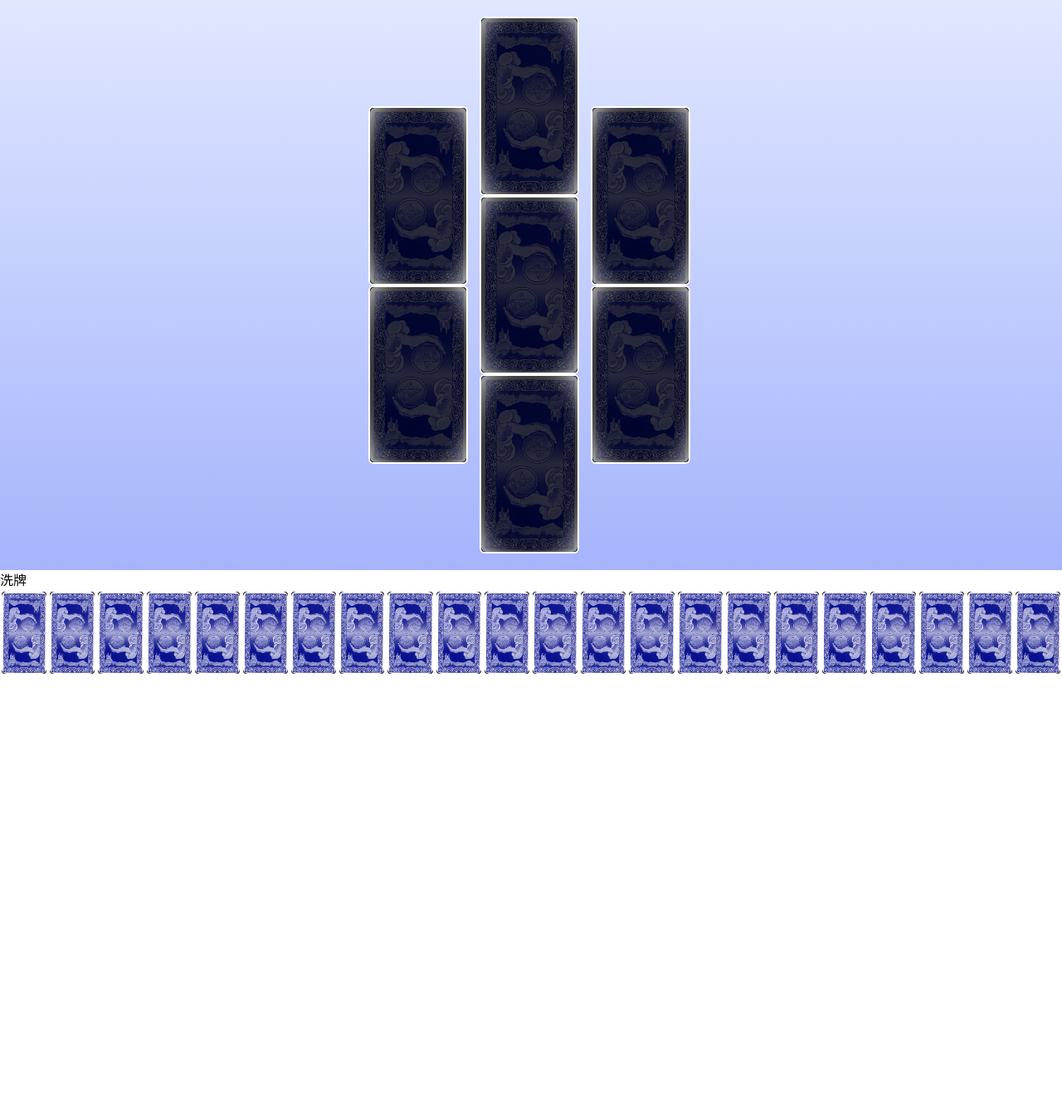
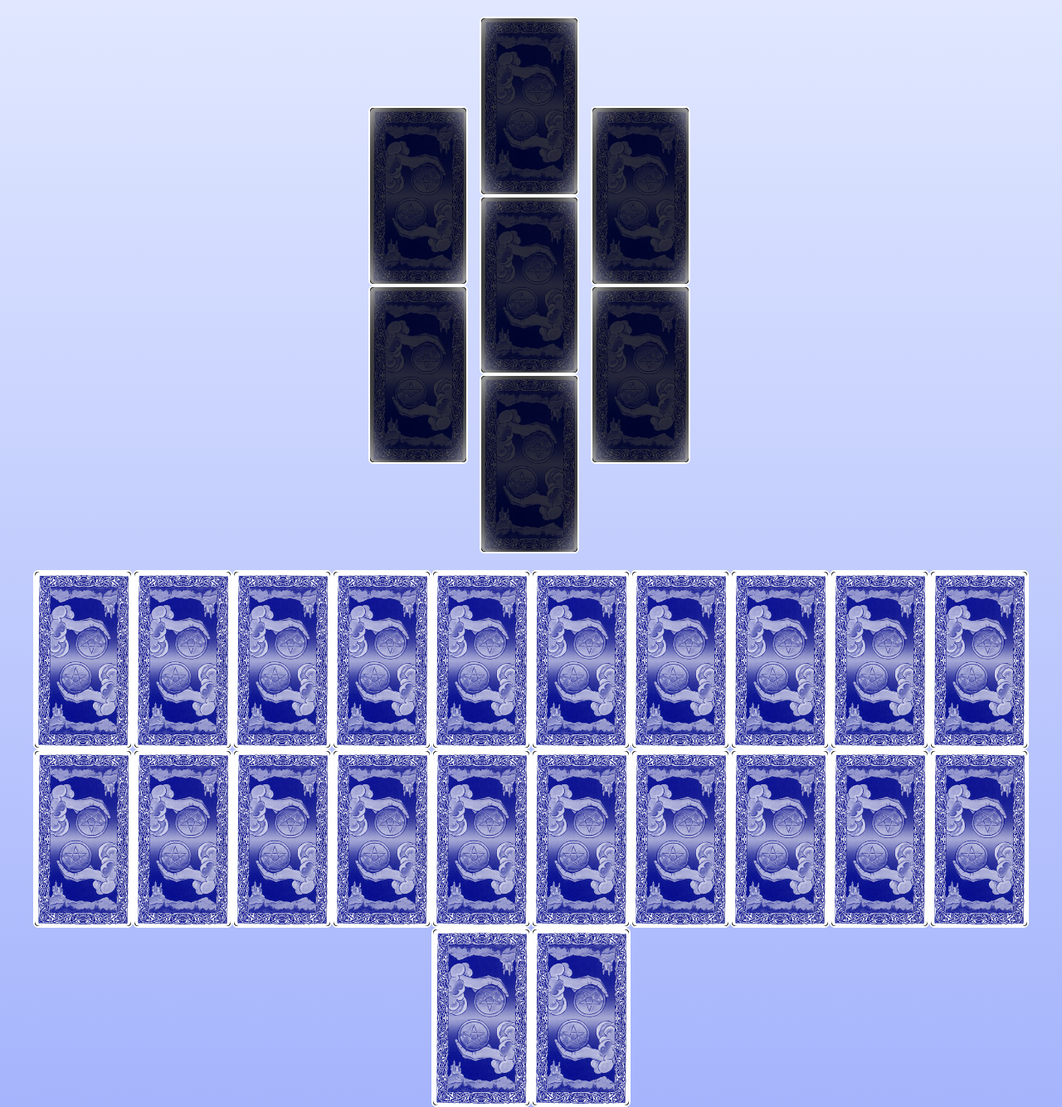
Before and after one commit to sos78819/0712, a React (Vite) app in the folder ta-project/: page / in a window 1280 px wide. Shown: the whole page at 83% size. Before the commit the page ends 814 px from the top, so only its background shows below. Built offline with nearby package versions, Linux system fonts and the light colour scheme.

Commit message:
feat:優化抽卡動畫

```diff
--- a/ta-project/src/App.jsx
+++ b/ta-project/src/App.jsx
@@ -1,15 +1,16 @@
 import { CardDraw } from './components/card-draw';
+import { CardDrawPageContainer } from './components/card-draw-page-container';
 import { CardSpread } from './components/card-spread';
 import { useClickHandler } from "./hook/useClickHandler";
 import './index.css';
 function App() {
-  const {CardDrawHandler,cardList} = useClickHandler()
+  const { CardDrawHandler, cardList, Cards } = useClickHandler()
 
   return (
-    <>
-   <CardSpread cardList={cardList}/>
-   <CardDraw CardDrawHandler={CardDrawHandler}/>
-    </>
+    <CardDrawPageContainer>
+      <CardSpread cardList={cardList} />
+      <CardDraw Cards={Cards} CardDrawHandler={CardDrawHandler} />
+    </CardDrawPageContainer>
   )
 }
 
--- /dev/null
+++ b/ta-project/src/components/card-draw-page-container.jsx
@@ -0,0 +1,6 @@
+
+const CardDrawPageContainer = ({children}) =>{
+  return (<div className="bg-gradient-to-b from-indigo-100 to-indigo-300">{children}</div>)
+}
+
+export { CardDrawPageContainer }
--- a/ta-project/src/components/card-draw.jsx
+++ b/ta-project/src/components/card-draw.jsx
@@ -1,18 +1,18 @@
-import { useCardShuffle } from "../hook/useCardShuffle"
 import { CardImg } from "./card-img"
 import { CardSingle } from "./card-single"
-const CardDraw = ({ CardDrawHandler }) => {
+const CardDraw = ({ CardDrawHandler,Cards }) => {
 
-  const { tarotCards, CardShuffleHandler } = useCardShuffle()
+
 
   return (
     <>
-      <button onClick={() => CardShuffleHandler()} type="button">洗牌</button>
-      <div className="w-full flex  justify-center"  >
 
-        {tarotCards.map((card) => (
-          !card.hidden ?<CardSingle className="bg-black" onClick={() => CardDrawHandler(card.cardId)} key={card.cardId}><CardImg  number="TarDefault"></CardImg></CardSingle>
-          :<CardSingle className="bg-black"  key={card.cardId}><CardImg className="hidden"  number="TarDefault"></CardImg></CardSingle>
+      <div className="w-full flex flex-wrap justify-center"  >
+        {Cards.map((card) => (
+          !card.hidden ?<CardSingle onClick={() => CardDrawHandler(card.cardId)} key={card.cardId}><CardImg number="TarDefault"></CardImg></CardSingle>:
+          !card.style
+          ?<CardSingle key={card.cardId}><CardImg className="hidden"  number="TarDefault"></CardImg></CardSingle>:
+          <CardSingle  key={card.cardId}><CardImg className="up-animation"  number="TarDefault"></CardImg></CardSingle>
         ))}
       </div></>
 
--- a/ta-project/src/components/card-single.jsx
+++ b/ta-project/src/components/card-single.jsx
@@ -1,7 +1,7 @@
 
 import { twMerge } from 'tailwind-merge'
 const CardSingle = ({children,onClick,className,id}) => {
-  return (<div onClick={onClick} id={id} className={twMerge('w-[120px] bg-black border-2 border-white h-auto rounded-md',className)}>
+  return (<div onClick={onClick} id={id} className={twMerge('lg:w-[120px] md:w-[60px] sm:w-[55px] xs:w-[40px]  bg-black border-2 border-white h-auto rounded-md',className)}>
     {children}
   </div>)
 
--- a/ta-project/src/components/card-spread.jsx
+++ b/ta-project/src/components/card-spread.jsx
@@ -5,7 +5,7 @@ import { CardSingle } from "./card-single";
 const CardSpread = ({ cardList }) => {
   console.log('cardList', cardList)
   return (
-    <div className="w-full  flex justify-center items-center bg-gradient-to-b from-indigo-100 to-indigo-300">
+    <div className="w-full  flex justify-center items-center">
       <div className="w-[35%] flex py-5">
         <div className="w-[33%] flex items-center">
           <div className="w-full  flex flex-wrap items-center justify-end">
--- a/ta-project/src/hook/useClickHandler.jsx
+++ b/ta-project/src/hook/useClickHandler.jsx
@@ -1,21 +1,29 @@
 import { useState } from "react";
+import { useCardShuffle } from "./useCardShuffle";
 
 const useClickHandler = () => {
   const [cardList, setCardList] = useState([])
-
+  const { tarotCards } = useCardShuffle()
+  const [Cards, setCards] = useState(tarotCards)
   function CardDrawHandler(number) {
     const position = Math.random() < 0.5;
     const newCard = {
-      card:number,
-      position:position
+      card: number,
+      position: position
     }
-    console.log(number)
+    const newCards = Cards.map((card) =>
+      card.cardId === number ? { ...card, hidden: true, style: true } : { ...card, style: false }
+    );
     if (cardList.length < 7) {
       setCardList(preList => [...preList, newCard])
+      setCards(newCards)
     }
+
+
+
   }
 
-  return { CardDrawHandler, cardList }
+  return { CardDrawHandler, cardList, Cards }
 }
 
 export { useClickHandler };
--- a/ta-project/src/index.css
+++ b/ta-project/src/index.css
@@ -28,6 +28,5 @@
 
 .up-animation {
   animation: up 2s ;
-
   animation-fill-mode: forwards;
 }
--- a/ta-project/tailwind.config.js
+++ b/ta-project/tailwind.config.js
@@ -5,7 +5,16 @@ export default {
     "./src/**/*.{js,ts,jsx,tsx}",
   ],
   theme: {
-    extend: {},
+
+    extend: {
+      screens: {
+        xs: '300px',
+        sm: '480px',
+        md: '768px',
+        lg: '1024px',
+        xl: '1280px',
+      },
+    },
   },
   plugins: [
     require("tailwind-merge"),
```
